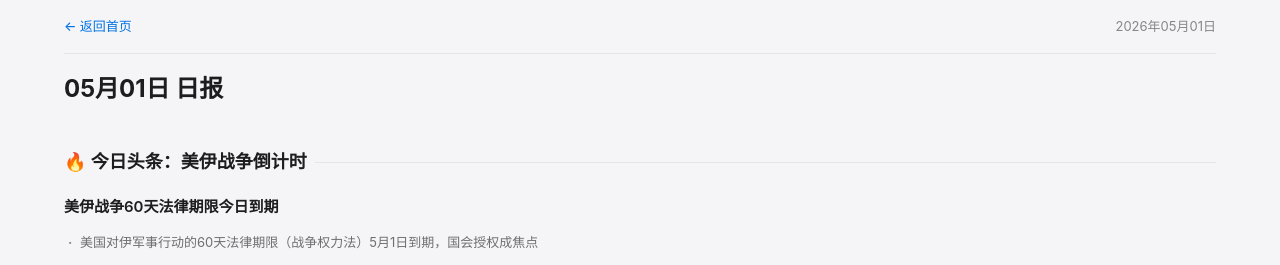
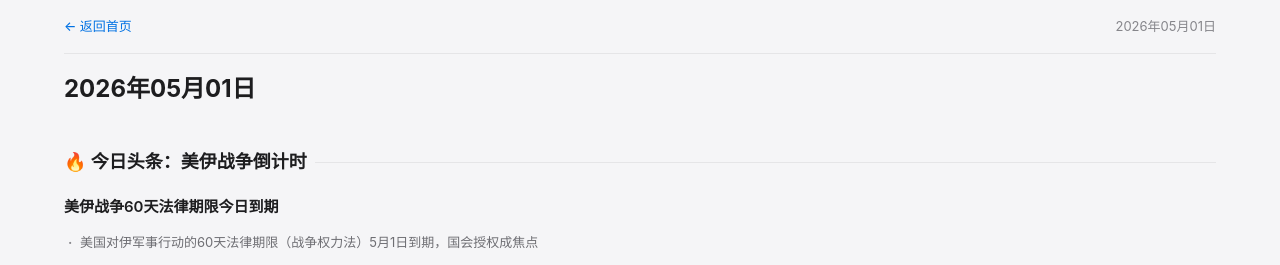
Before and after one commit to xiaxianlin/news, a Jekyll site: the page built from _posts/2026-05-01-日报.md, in a window 1280 px wide and 900 px high. Shown: the top 265 px of the window. Built offline with Jekyll 4.4.1, drawn with Linux system fonts in a browser that asks for light colours.

Commit message:
fix: 日报标题改为 YYYY年MM月DD日

```diff
--- a/_posts/2026-05-01-日报.md
+++ b/_posts/2026-05-01-日报.md
@@ -1,6 +1,6 @@
 ---
 layout: post
-title: "05月01日 日报"
+title: "2026年05月01日"
 date: 2026-05-01 20:00:00 +0800
 ---
 
```
